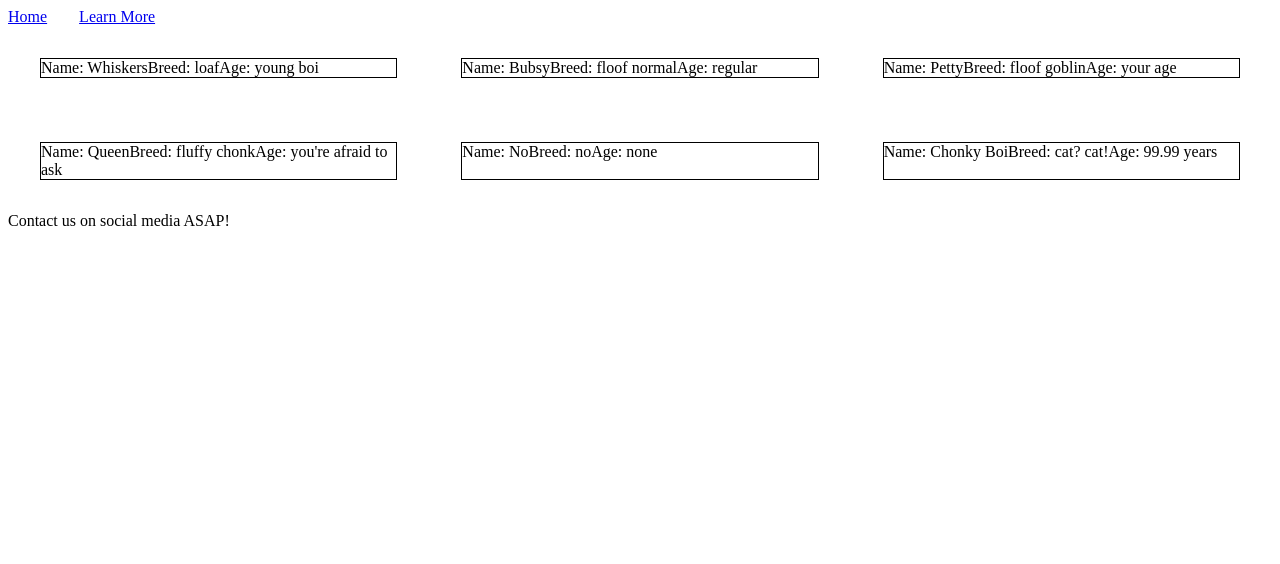
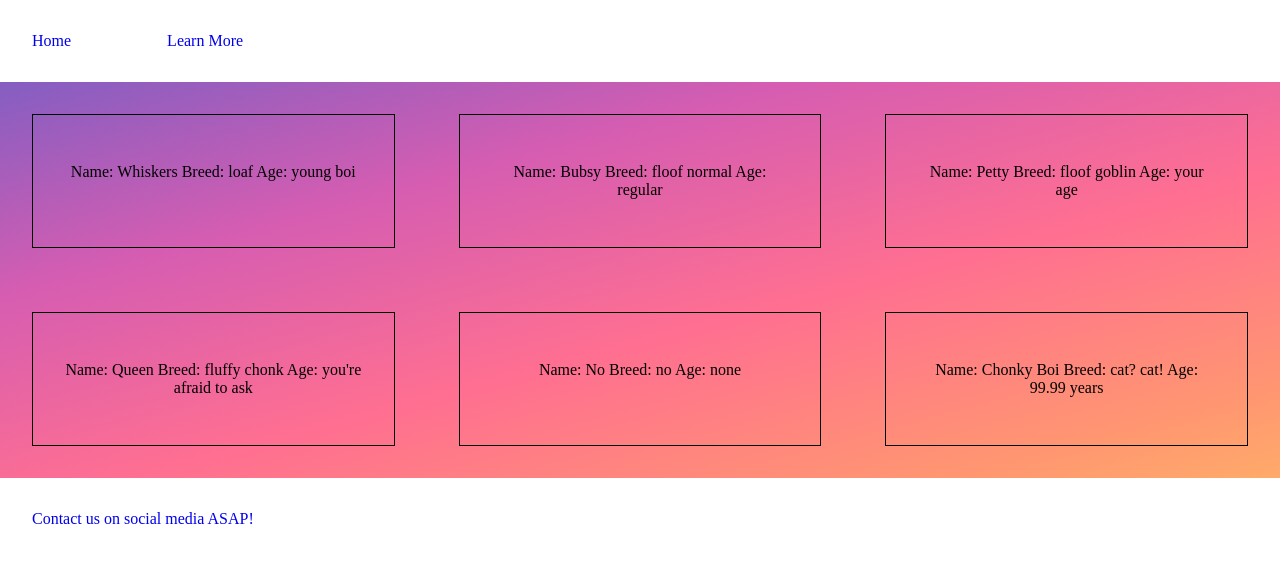
Before and after one commit to hauntedkeyboard/fun_with_grid, a plain HTML site: page index.html in a window 1280 px wide. Drawn offline with Linux system fonts and the light colour scheme.

Commit message:
add gradient to css

```diff
--- a/app.js
+++ b/app.js
@@ -37,19 +37,19 @@ function makePetDiv() {
 
     for (pet in petsArray) {
         const card = document.createElement("div");
-        const paragraph2 = document.createElement("p2");
-        const span = document.createElement("span");
-        let petName = document.createTextNode(`Name: ${petsArray[pet]["name"]}`);
-        let petBreed = document.createTextNode(`Breed: ${petsArray[pet]["breed"]}`);
-        let petAge = document.createTextNode(`Age: ${petsArray[pet]["age"]}`);
+        const paragraph = document.createElement("p");
+        // const span = document.createElement("span");
+        let petName = document.createTextNode(` Name: ${petsArray[pet]["name"]} `);
+        let petBreed = document.createTextNode(` Breed: ${petsArray[pet]["breed"]} `);
+        let petAge = document.createTextNode(` Age: ${petsArray[pet]["age"]}`);
 
 
-        newCard = document.querySelector("section").appendChild(card);
-        newP2 = newCard.appendChild(paragraph2);
-        newSpan = newCard.appendChild(span);
-        newP2.append(petName);
-        newSpan.append(petBreed);
-        newSpan.append(petAge);
+        newCard = document.querySelector("article").appendChild(card);
+        newP = newCard.appendChild(paragraph);
+        // newSpan = newCard.appendChild(span);
+        newP.appendChild(petName);
+        newP.appendChild(petBreed);
+        newP.appendChild(petAge);
 
 
     }
--- a/index.html
+++ b/index.html
@@ -12,8 +12,10 @@
         <a href="duckduckgo.com">Home</a>
         <a href="duckduckgo.com">Learn More</a>
     </header>
-    <section></section>
-    <footer>Contact us on social media ASAP!</footer>
+    <main>
+        <article></article>
+    </main>
+    <footer><a href="duckduckgo.com">Contact us on social media ASAP!</a></footer>
     <script src="app.js"></script>
 </body>
 </html>
--- a/styles.css
+++ b/styles.css
@@ -2,20 +2,83 @@
 *::before,
 *::after {
     box-sizing: border-box;
+
 }
 
-header {
+body {
+    margin: 0;
+}
+
+main {
+    background-image: linear-gradient(
+        165deg,
+        #845ec2,
+        #d65db1,
+        #ff6f91,
+        #ff9671,
+        #ffc75f,
+        #f9f871
+        );
+    background-size: 200%;
+    background-position: left;
+    transition: background-position 3s;
+}
+
+main:hover {
+    background-position: right;
+}
+
+header,
+footer {
     display: flex;
     justify-content: flex-start;
-    gap: 2rem;
+    gap: 2em;
+    background-image: linear-gradient(
+        45deg,
+        #845EC2,
+        #B39CD0,
+        #FBEAFF,
+        #00C9A7,
+    );
+    background-size: 500%;
+    animation: bg-animation 20s infinite alternate;
+    cursor: pointer;
+
+
 }
 
-section {
+@keyframes bg-animation {
+    0% {
+        background-position: left;
+    }
+    100% {
+        background-position: right;
+    }
+}
+
+header a,
+footer a {
+    margin: 2em;
+}
+
+article {
     display: grid;
     grid-template-columns: 1fr 1fr 1fr;
+
 }
 
 div {
     margin: 2rem;
     border: 1px solid black;
 }
+
+
+p {
+    gap: 2rem;
+    text-align: center;
+    padding: 2rem;
+}
+
+a {
+    text-decoration: none;
+}
```
